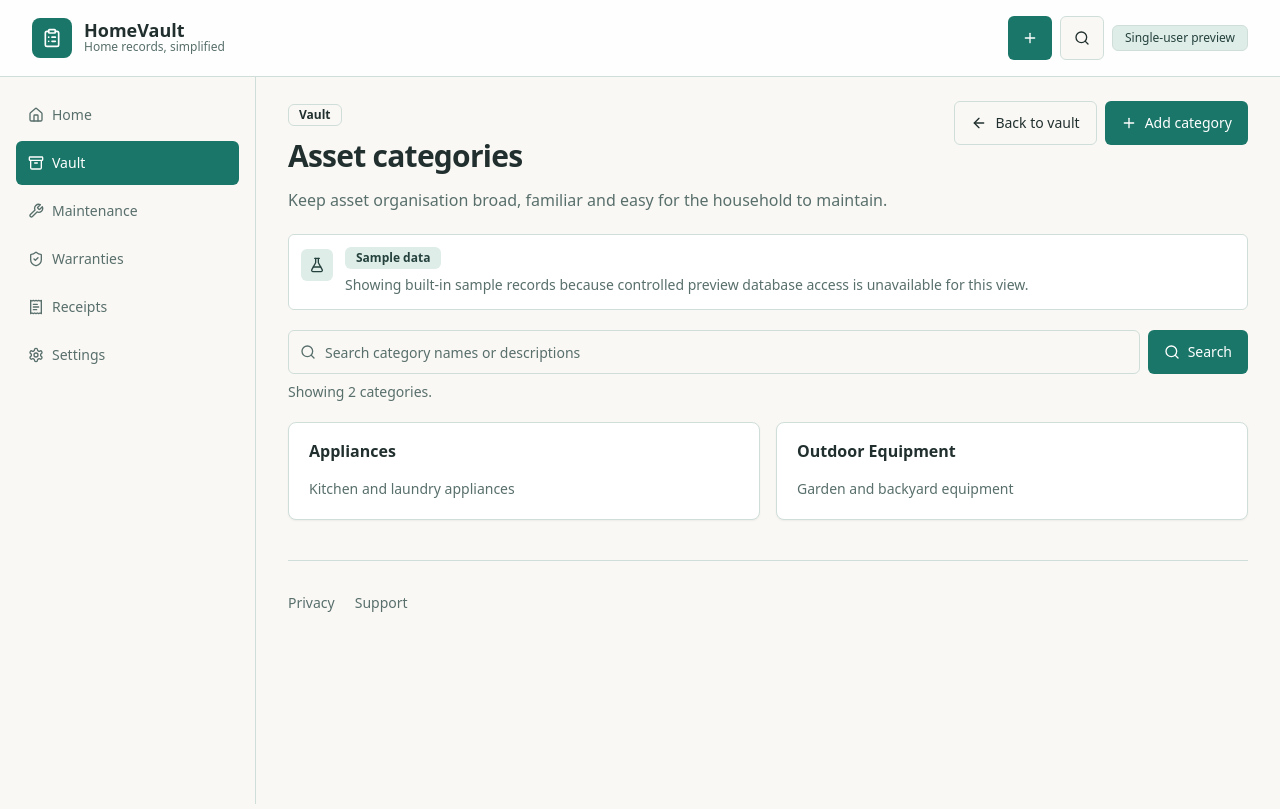
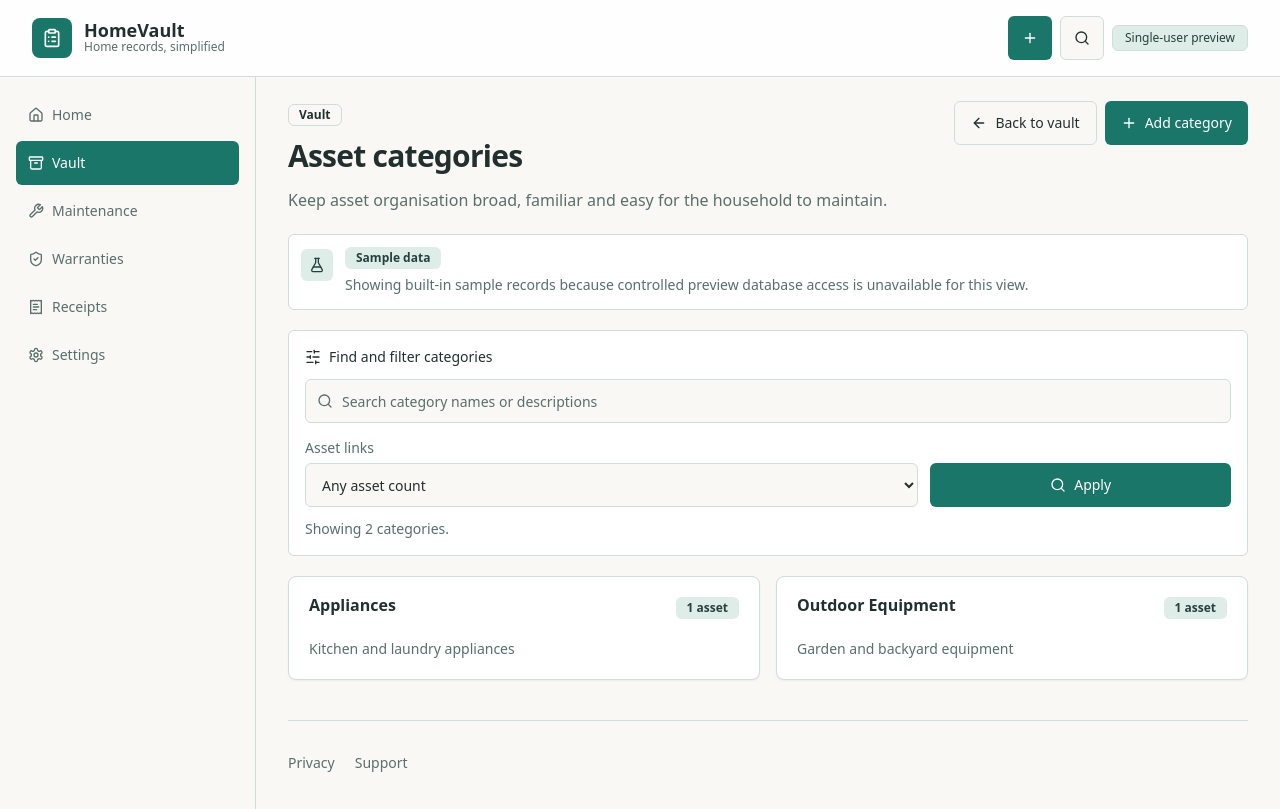
Before and after one commit to LatinMaestro/HomeVault, a Next.js app: page /vault/categories in a window 1280 px wide. Built offline with nearby package versions, Linux system fonts and the light colour scheme; no server answers.

Commit message:
Show and filter category asset usage

```diff
--- a/src/app/vault/categories/page.tsx
+++ b/src/app/vault/categories/page.tsx
@@ -4,10 +4,11 @@ import { Plus } from "lucide-react";
 
 import { AppShell } from "@/components/app-shell";
 import { BackLinkButton } from "@/components/back-link-button";
+import { CategoryFilters } from "@/components/category-filters";
 import { DataSourceNote } from "@/components/data-source-note";
 import { EmptyState } from "@/components/empty-state";
-import { ListSearch } from "@/components/list-search";
 import { PageHeader } from "@/components/page-header";
+import { Badge } from "@/components/ui/badge";
 import { Button } from "@/components/ui/button";
 import { Card, CardContent, CardHeader, CardTitle } from "@/components/ui/card";
 import { getAssetCategories } from "@/lib/home-data";
@@ -23,13 +24,21 @@ export const dynamic = "force-dynamic";
 export default async function AssetCategoriesPage({
   searchParams,
 }: {
-  searchParams: Promise<{ q?: string | string[] }>;
+  searchParams: Promise<{
+    q?: string | string[];
+    usage?: string | string[];
+  }>;
 }) {
-  const query = getQueryParam((await searchParams).q);
+  const params = await searchParams;
+  const query = getQueryParam(params.q);
+  const usage = getQueryParam(params.usage);
   const categories = await getAssetCategories();
-  const visibleCategories = categories.data.filter((category) =>
-    matchesQuery(query, [category.name, category.description]),
+  const visibleCategories = categories.data.filter(
+    (category) =>
+      matchesQuery(query, [category.name, category.description]) &&
+      (!usage || (usage === "used" ? category.assetCount > 0 : category.assetCount === 0)),
   );
+  const hasFilters = Boolean(query || usage);
 
   return (
     <AppShell activeSection="Vault">
@@ -51,14 +60,10 @@ export default async function AssetCategoriesPage({
           }
         />
         <DataSourceNote source={categories.source} />
-        <ListSearch
-          action="/vault/categories"
-          defaultValue={query}
-          label="Search asset categories"
-          placeholder="Search category names or descriptions"
+        <CategoryFilters
+          query={query}
+          usage={usage}
           resultCount={visibleCategories.length}
-          resultNoun="category"
-          resultNounPlural="categories"
         />
 
         {visibleCategories.length ? (
@@ -67,7 +72,12 @@ export default async function AssetCategoriesPage({
               <Link key={category.id} href={`/vault/categories/${category.id}`}>
                 <Card className="h-full transition-colors hover:bg-accent">
                   <CardHeader>
-                    <CardTitle>{category.name}</CardTitle>
+                    <div className="flex items-start justify-between gap-3">
+                      <CardTitle>{category.name}</CardTitle>
+                      <Badge variant="secondary">
+                        {category.assetCount} {category.assetCount === 1 ? "asset" : "assets"}
+                      </Badge>
+                    </div>
                   </CardHeader>
                   <CardContent className="text-sm text-muted-foreground">
                     {category.description || "No description recorded yet"}
@@ -78,15 +88,15 @@ export default async function AssetCategoriesPage({
           </div>
         ) : (
           <EmptyState
-            title={query ? "No categories match this search" : "No asset categories yet"}
+            title={hasFilters ? "No categories match these filters" : "No asset categories yet"}
             description={
-              query
-                ? "Try a broader category name or description."
+              hasFilters
+                ? "Try another search or filter combination, or clear the current filters."
                 : "Add a broad category to make assets easier to organise."
             }
             action={
-              query ? (
-                <BackLinkButton href="/vault/categories">Clear search</BackLinkButton>
+              hasFilters ? (
+                <BackLinkButton href="/vault/categories">Clear filters</BackLinkButton>
               ) : (
                 <Button asChild>
                   <Link href="/vault/categories/new">Add category</Link>
```
